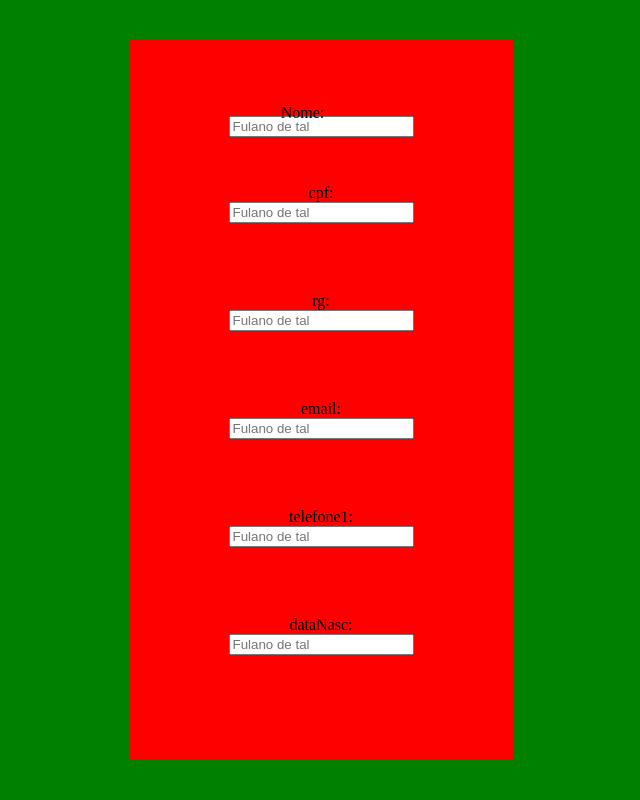
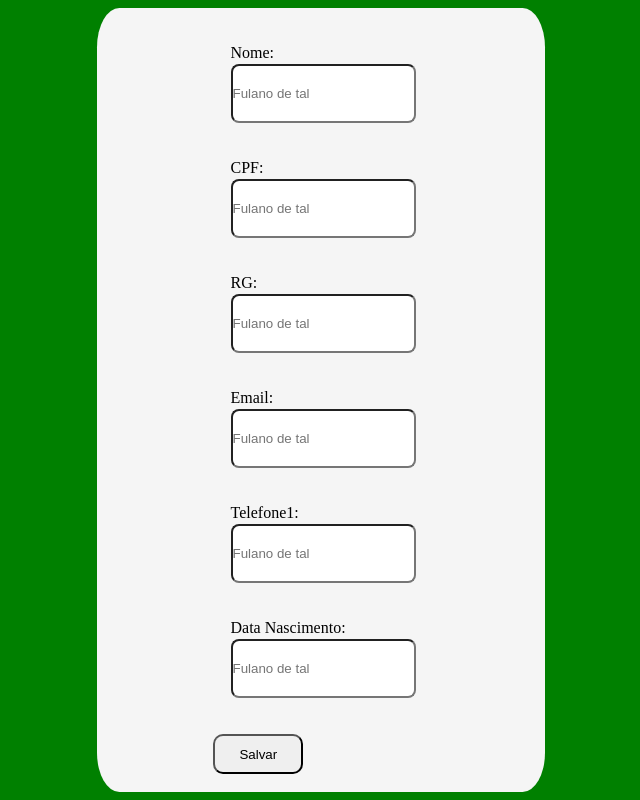
Before and after one commit to FelipePereiradeGodoy/Web_React, a React (Create React App) app: page / in a window 1280 px wide. Shown: the whole page, without its empty margins (319-959 px from the left). Built offline with nearby package versions, Linux system fonts and the light colour scheme.

Commit message:
Finalizado estrutura base do layout de cadastro de clientes

```diff
--- a/src/Components/FormCadastroCliente/FormCadastroCliente.css
+++ b/src/Components/FormCadastroCliente/FormCadastroCliente.css
@@ -1,77 +1,49 @@
-.form-block {
-    width: 30%;
-    height: 90%;
-    background:red ;
+form {
+    background: whitesmoke;
+    width: 35%;
+    height: 98%;
+    display: flex;
+    flex-direction: column;
+    justify-content: space-around;
+    align-items: center;
+    border-radius: 5%;
+}
+
+.div-input-block {
+    display: flex;
+    flex-direction: column;
+    height: 10%;
+    margin: 0%;
+    padding: 0%;
+}
+
+#input-nome{
+    margin-top: 4%;
+}
+
+.label-block {
+    padding: 0%;
+    margin: 0%;
+    margin-bottom: 1%;
+}
+
+.input-block {
+    padding: 0%;
+    margin: 0%;
+    width: 100%;
+    height: 70%;
+    border-radius: 8px;
+}
+
+.btn-salvar{
+    margin: 0%;
+    padding: 0%;
+    height: 5%;
+    width: 20%;
+    border-radius: 10px;
     display: flex;
     justify-content: center;
     align-items: center;
+    position: relative;
+    right: 14%;
 }
-form {
-    display: flex;
-    position: relative;
-    justify-content: center;
-    align-items: center;
-    flex-direction: column;
-    width: 100%;
-    height: 100%;
-}
-
-.input-nome-block label {
-    width: 80%;
-    height: 15%;
-    display: flex;
-    flex-direction: column;
-    align-items: center;
-    justify-content: center;
-    position: relative;
-}
-
-.input-cpf-block {
-    width: 80%;
-    height: 15%;
-    display: flex;
-    flex-direction: column;
-    align-items: center;
-    justify-content: center;
-    position: relative;
-}
-
-.input-rg-block {
-    width: 80%;
-    height: 15%;
-    display: flex;
-    flex-direction: column;
-    align-items: center;
-    justify-content: center;
-    position: relative;
-}
-
-.input-email-block {
-    width: 80%;
-    height: 15%;
-    display: flex;
-    flex-direction: column;
-    align-items: center;
-    justify-content: center;
-    position: relative;
-}
-
-.input-telefone1-block {
-    width: 80%;
-    height: 15%;
-    display: flex;
-    flex-direction: column;
-    align-items: center;
-    justify-content: center;
-    position: relative;
-}
-
-.input-dataNasc-block {
-    width: 80%;
-    height: 15%;
-    display: flex;
-    flex-direction: column;
-    align-items: center;
-    justify-content: center;
-    position: relative;
-}
--- a/src/Components/FormCadastroCliente/index.jsx
+++ b/src/Components/FormCadastroCliente/index.jsx
@@ -4,18 +4,69 @@ import './FormCadastroCliente.css';
 
 const FormCadastroCliente = () => {
     return (
-        <div className="form-block">
-            <form action="">
+        <form action="" method="POST">
 
-                <Input name="nome" textLabel="Nome:" placeholder="Fulano de tal" className="input-nome-block" />
-                <Input name="cpf" textLabel="cpf:" placeholder="Fulano de tal" className="input-cpf-block" />
-                <Input name="rg" textLabel="rg:" placeholder="Fulano de tal" className="input-rg-block" />
-                <Input name="email" textLabel="email:" placeholder="Fulano de tal" className="input-email-block" />
-                <Input name="telefone1" textLabel="telefone1:" placeholder="Fulano de tal" className="input-telefone1-block" />
-                <Input name="dataNasc" textLabel="dataNasc:" placeholder="Fulano de tal" className="input-dataNasc-block" />
+            <Input
+                name="nome"
+                textLabel="Nome:"
+                placeholder="Fulano de tal"
+                id="input-nome"
+                classDiv="div-input-block"
+                classLabel="label-block"
+                classInput="input-block"
+            />
 
-            </form>
-        </div>
+            <Input
+                name="cpf"
+                textLabel="CPF:"
+                placeholder="Fulano de tal"
+                classDiv="div-input-block"
+                classLabel="label-block"
+                classInput="input-block"
+            />
+
+            <Input
+                name="rg"
+                textLabel="RG:"
+                placeholder="Fulano de tal"
+                classDiv="div-input-block"
+                classLabel="label-block"
+                classInput="input-block"
+            />
+
+            <Input
+                name="email"
+                textLabel="Email:"
+                placeholder="Fulano de tal"
+                classDiv="div-input-block"
+                classLabel="label-block"
+                classInput="input-block"
+            />
+
+            <Input
+                name="telefone1"
+                textLabel="Telefone1:"
+                placeholder="Fulano de tal"
+                classDiv="div-input-block"
+                classLabel="label-block"
+                classInput="input-block"
+            />
+
+            <Input
+                name="dataNasc"
+                textLabel="Data Nascimento:"
+                placeholder="Fulano de tal"
+                classDiv="div-input-block"
+                classLabel="label-block"
+                classInput="input-block"
+            />
+
+            <button className="btn-salvar">
+                Salvar
+            </button>
+
+        </form>
+
     );
 }
 
--- a/src/Components/Input/Input.css
+++ /dev/null
@@ -1,3 +0,0 @@
-.input-block {
-    background: purple;
-}
--- a/src/Components/Input/index.jsx
+++ b/src/Components/Input/index.jsx
@@ -1,11 +1,10 @@
 import react from 'react';
-import './Input.css';
 
-const Input = ({ name, textLabel, placeholder, className, ...rest }) => {
+const Input = ({ name, textLabel, placeholder, classDiv, classLabel, classInput, ...rest }) => {
     return (
-        <div className={className}>
-            <label htmlFor={name}>{textLabel}</label>
-            <input type="text" name={name} placeholder={placeholder} {...rest} />
+        <div className={classDiv} {...rest}>
+            <label className={classLabel} htmlFor={name}>{textLabel}</label>
+            <input className={classInput} type="text" name={name} placeholder={placeholder} />
         </div>
     );
 }
```
